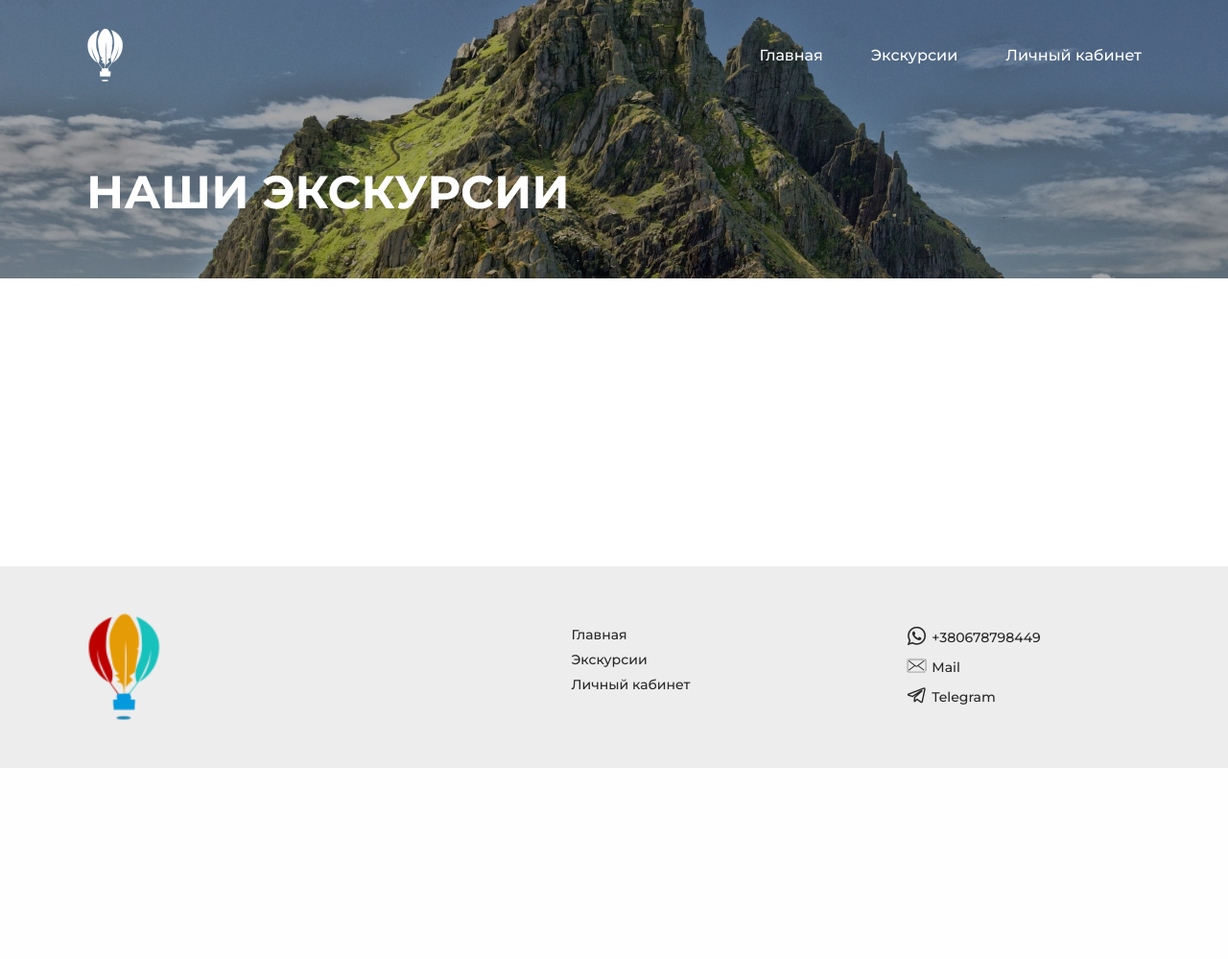
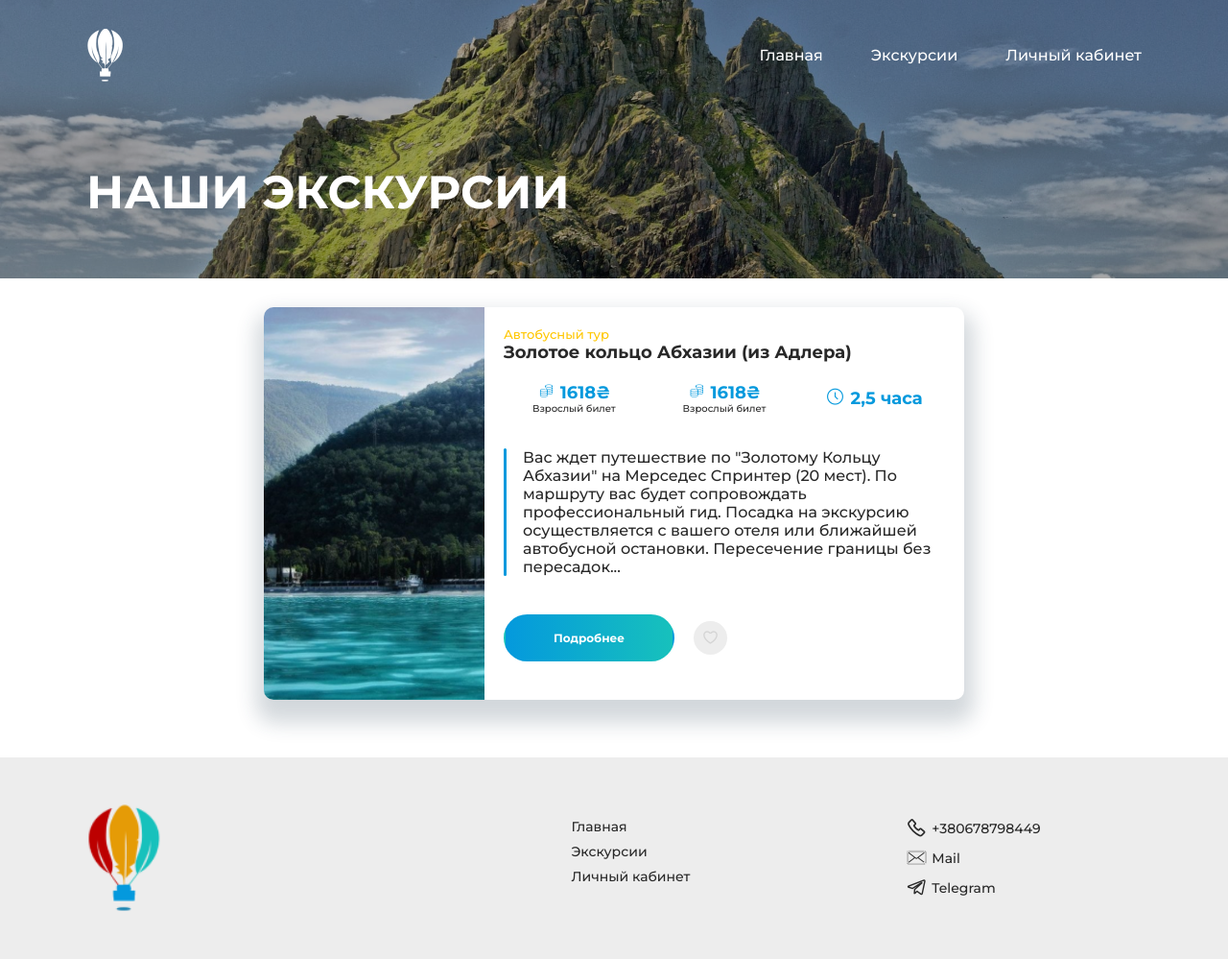
Before and after one commit to Vspominay/tourProject, a PHP site: page / in a window 1280 px wide. Shown: the whole page at 96% size. Before the commit the page ends 800 px from the top, so only its background shows below. Run offline with PHP 8.4, Linux system fonts and the light colour scheme; style sheets or scripts are compiled from the project's sources.

Commit message:
implemented tour card

```diff
--- a/index.php
+++ b/index.php
@@ -10,6 +10,8 @@
     <!-- // components styles -->
     <link rel="stylesheet" href="./styles/title-screen.css">
     <link rel="stylesheet" href="./styles/footer.css">
+    <link rel="stylesheet" href="./styles/card.css">
+    <link rel="stylesheet" href="./styles/button.css">
 
 
 
@@ -24,6 +26,13 @@
         ?>
 
         <main class="main">
+            <div class="container">
+                <div class="row">
+                    <?php
+                    require('./modules/tour-card.php');
+                    ?>
+                </div>
+            </div>
 
         </main>
         <?php
--- a/modules/footer.php
+++ b/modules/footer.php
@@ -12,7 +12,7 @@
                  </ul>
 
                  <ul class="footer__content-contact-items">
-                     <li class="footer__content-item"><span class="icon-whatsup"></span><a href="tel:+380678798449"> +380678798449</a></li>
+                     <li class="footer__content-item"><span class="icon-phone"></span><a href="tel:+380678798449"> +380678798449</a></li>
                      <li class="footer__content-item"><span class="icon-main"></span><a href="mailto:dmytro.horkun@gmail.com"> Mail</a></li>
                      <li class="footer__content-item"><span class="icon-th"></span><a href="https://t.me/dimonchikg"> Telegram</a></li>
                  </ul>
--- /dev/null
+++ b/modules/tour-card.php
@@ -0,0 +1,58 @@
+<div class="col">
+    <div class="col-content">
+        <div class="content-image"></div>
+
+        <div class="content__description">
+            <div class="description-title">
+                <h5>Автобусный тур</h5>
+                <h3>Золотое кольцо Абхазии (из Адлера)</h3>
+            </div>
+
+            <div class="description-price__items">
+                <div class="description-price__item">
+                    <div class="price__item-cost">
+                        <span class="icon-coins"></span>
+                        <span>1618₴</span>
+                    </div>
+                    <div class="price__item-age">
+                        Взрослый билет
+                    </div>
+
+                </div>
+
+                <div class="description-price__item">
+                    <div class="price__item-cost">
+                        <span class="icon-coins"></span>
+                        <span>1618₴</span>
+                    </div>
+                    <div class="price__item-age">
+                        Взрослый билет
+                    </div>
+
+                </div>
+
+                <div class="description-price__item description__during">
+                    <span class="icon-time"></span>
+                    <span> 2,5 часа</span>
+                </div>
+            </div>
+
+
+
+
+            <div class="description__specification">
+                Вас ждет путешествие по "Золотому Кольцу Абхазии" на Мерседес Спринтер (20 мест). По маршруту вас будет сопровождать профессиональный гид. Посадка на экскурсию осуществляется с вашего отеля или ближайшей автобусной остановки. Пересечение границы без пересадок...
+            </div>
+
+            <div class="description__interact">
+                <a href="#" class="btn">
+                    Подробнее
+                </a>
+
+                <a href="#" class="favorite">
+                    <span class="icon-heart"></span>
+                </a>
+            </div>
+        </div>
+    </div>
+</div>
--- /dev/null
+++ b/styles/button.css
@@ -0,0 +1,24 @@
+/*======= COLORS =======*/
+/*======= BORDER =======*/
+.btn {
+  border-radius: 40px;
+  background: -webkit-gradient(linear, left top, right top, from(#0499dd), color-stop(0%, #0499dd), to(#17c1bc));
+  background: linear-gradient(90deg, #0499dd 0%, #0499dd 0%, #17c1bc 100%);
+  padding: 15px 50px;
+  border: 2px solid transparent;
+  font-weight: 700;
+  font-size: 12px;
+  line-height: 15px;
+  color: #fff;
+  -webkit-transition: 0.3s linear all;
+  transition: 0.3s linear all;
+}
+.btn:hover {
+  border: 2px solid #0499DD;
+  background: transparent;
+  color: transparent;
+  -webkit-background-clip: text;
+  background-clip: text;
+  background-image: -webkit-gradient(linear, left top, right top, from(#0499dd), color-stop(0%, #0499dd), to(#17c1bc));
+  background-image: linear-gradient(90deg, #0499dd 0%, #0499dd 0%, #17c1bc 100%);
+}
--- /dev/null
+++ b/styles/button.scss
@@ -0,0 +1,22 @@
+@import './variables.scss';
+
+.btn{
+    border-radius: $btn-radius;
+    background: $gradient;
+    padding: 15px 50px;
+    border: 2px solid transparent;
+    font-weight: 700;
+    font-size: 12px;
+    line-height: 15px;
+    color: #fff;
+    transition: .3s linear all;
+
+    &:hover{
+        border: 2px solid $accent;
+        background: transparent;
+        color: transparent;
+        -webkit-background-clip: text;
+        background-clip: text;
+        background-image: $gradient;
+    }
+}
--- /dev/null
+++ b/styles/card.css
@@ -0,0 +1,165 @@
+/*======= COLORS =======*/
+/*======= BORDER =======*/
+.col {
+  width: 100%;
+  padding: 0 15px;
+  margin-bottom: 30px;
+  display: -webkit-box;
+  display: -ms-flexbox;
+  display: flex;
+  -webkit-box-align: center;
+      -ms-flex-align: center;
+          align-items: center;
+  -webkit-box-pack: center;
+      -ms-flex-pack: center;
+          justify-content: center;
+}
+.col .col-content {
+  overflow: hidden;
+  border-radius: 10px;
+  -webkit-box-shadow: 1px 15px 21px 9px rgba(34, 60, 80, 0.2);
+          box-shadow: 1px 15px 21px 9px rgba(34, 60, 80, 0.2);
+}
+.col .content-image {
+  background-image: url(../images/card-image.png);
+  background-size: cover;
+  background-position: center;
+  width: 100%;
+  min-height: 240px;
+}
+.col .content__description {
+  padding: 20px 20px 40px;
+}
+.col .description-title {
+  margin-bottom: 20px;
+}
+.col .description-price__items {
+  display: -webkit-box;
+  display: -ms-flexbox;
+  display: flex;
+  -webkit-box-align: center;
+      -ms-flex-align: center;
+          align-items: center;
+  -ms-flex-wrap: wrap;
+      flex-wrap: wrap;
+  margin: 0 -5px;
+  margin-bottom: 25px;
+}
+.col .description-price__items .price__item-cost,
+.col .description-price__items .description__during {
+  color: #0499DD;
+  font-size: 18px;
+  line-height: 22px;
+  font-weight: 700;
+}
+.col .description-price__item {
+  width: 50%;
+  display: -webkit-box;
+  display: -ms-flexbox;
+  display: flex;
+  -webkit-box-align: center;
+      -ms-flex-align: center;
+          align-items: center;
+  -webkit-box-pack: center;
+      -ms-flex-pack: center;
+          justify-content: center;
+  -webkit-box-orient: vertical;
+  -webkit-box-direction: normal;
+      -ms-flex-direction: column;
+          flex-direction: column;
+  padding: 0 5px;
+  margin-bottom: 10px;
+}
+.col .description-price__item:last-child {
+  width: 100%;
+  -webkit-box-orient: horizontal;
+  -webkit-box-direction: normal;
+      -ms-flex-direction: row;
+          flex-direction: row;
+}
+.col .description-price__item:last-child .icon-time {
+  margin-right: 7px;
+}
+.col .description-price__item .price__item-age {
+  font-size: 10px;
+  line-height: 12px;
+}
+.col .description__specification {
+  position: relative;
+  padding-left: 20px;
+  margin-bottom: 40px;
+}
+.col .description__specification::before {
+  content: "";
+  position: absolute;
+  background-color: #0499DD;
+  border-radius: 40px;
+  width: 3px;
+  left: 0;
+  top: 0;
+  bottom: 0;
+  display: block;
+}
+.col .description__interact {
+  display: -webkit-box;
+  display: -ms-flexbox;
+  display: flex;
+  -webkit-box-align: center;
+      -ms-flex-align: center;
+          align-items: center;
+}
+.col .favorite {
+  margin-left: 20px;
+  background: #EDEDED;
+  border-radius: 50%;
+  width: 35px;
+  height: 35px;
+  display: -webkit-box;
+  display: -ms-flexbox;
+  display: flex;
+  -webkit-box-align: center;
+      -ms-flex-align: center;
+          align-items: center;
+  -webkit-box-pack: center;
+      -ms-flex-pack: center;
+          justify-content: center;
+  -webkit-transition: 0.2s;
+  transition: 0.2s;
+}
+.col .favorite span[class^=icon] {
+  margin-top: 2px;
+  color: #D4D4D4;
+  -webkit-transition: 0.2s;
+  transition: 0.2s;
+}
+.col .favorite:hover span[class^=icon] {
+  color: #0499DD;
+}
+
+@media (min-width: 420px) {
+  .col .description-price__item {
+    width: 33.333%;
+  }
+  .col .description-price__item:last-child {
+    width: 33.333%;
+  }
+}
+@media (min-width: 768px) {
+  .col {
+    max-width: 600px;
+    margin: 0 auto 30px;
+  }
+  .col-content {
+    display: -webkit-box;
+    display: -ms-flexbox;
+    display: flex;
+  }
+  .col .content-image {
+    min-width: 230px;
+  }
+}
+@media (min-width: 1024px) {
+  .col {
+    max-width: 760px;
+  }
+}
--- /dev/null
+++ b/styles/card.scss
@@ -0,0 +1,154 @@
+@import './variables.scss';
+
+.col {
+    width: 100%;
+    padding: 0 15px;
+    margin-bottom: 30px;
+    display: flex;
+    align-items: center;
+    justify-content: center;
+
+    .col-content{
+        overflow: hidden;
+        border-radius: $input-radius;
+        box-shadow: 1px 15px 21px 9px rgba(34, 60, 80, 0.2);
+    }
+    .content-image{
+        background-image: url(../images/card-image.png);
+        background-size: cover;
+        background-position: center;
+        width: 100%;
+        min-height: 240px;
+    }
+    .content__description{
+        padding: 20px 20px 40px;
+
+
+
+    }
+
+
+    .description{
+        &-title{
+            margin-bottom: 20px;
+        }
+
+        &-price__items{
+            display: flex;
+            align-items: center;
+            flex-wrap: wrap;
+            margin: 0 -5px;
+            margin-bottom: 25px;
+
+            .price__item-cost,
+            .description__during {
+                color: $accent;
+                font-size: 18px;
+                line-height: 22px;
+                font-weight: 700;
+            }
+
+        }
+
+        &-price__item{
+            width: 50%;
+            display: flex;
+            align-items: center;
+            justify-content: center;
+            flex-direction: column;
+            padding: 0 5px;
+            margin-bottom: 10px;
+
+            &:last-child{
+                width: 100%;
+                flex-direction: row;
+                .icon-time{
+                    margin-right: 7px;
+                }
+            }
+
+            .price__item-age{
+                font-size: 10px;
+                line-height: 12px;
+            }
+        }
+
+        &__specification{
+            position: relative;
+            padding-left: 20px;
+            margin-bottom: 40px;
+
+            &::before{
+                content: '';
+                position: absolute;
+                background-color: $accent;
+                border-radius: $btn-radius;
+                width: 3px;
+                left: 0;
+                top: 0;
+                bottom: 0;
+                display: block;
+            }
+        }
+        &__interact{
+            display: flex;
+            align-items: center;
+        }
+    }
+    .favorite {
+        margin-left: 20px;
+        background: #EDEDED;
+        border-radius: 50%;
+        width: 35px;
+        height: 35px;
+        display: flex;
+        align-items: center;
+        justify-content: center;
+        transition: .2s;
+
+        span[class^="icon"] {
+            margin-top: 2px;
+            color: #D4D4D4;
+            transition: .2s;
+        }
+
+        &:hover span[class^="icon"] {
+            color: $accent;
+        }
+    }
+}
+
+@media (min-width: 420px){
+.col {
+    .description{
+        &-price__item {
+            width: 33.333%;
+
+
+            &:last-child {
+                width: 33.333%;
+            }
+        }
+    }
+}
+}
+
+@media (min-width: 768px){
+    .col{
+        max-width: 600px;
+        margin: 0 auto 30px;
+
+        &-content{
+            display: flex;
+        }
+        .content-image{
+            min-width: 230px;
+        }
+    }
+}
+
+@media (min-width: 1024px){
+    .col {
+        max-width: 760px;
+    }
+}
--- a/styles/icon-fonts.css
+++ b/styles/icon-fonts.css
@@ -1,16 +1,17 @@
 @font-face {
     font-family: 'icomoon';
-  src:  url('../fonts/icomoon.eot?x12kup');
-  src:  url('../fonts/icomoon.eot?x12kup#iefix') format('embedded-opentype'),
-    url('../fonts/icomoon.ttf?x12kup') format('truetype'),
-    url('../fonts/icomoon.woff?x12kup') format('woff'),
-    url('../fonts/icomoon.svg?x12kup#icomoon') format('svg');
+    src: url('../fonts/icomoon.eot?d8rgqe');
+    src: url('../fonts/icomoon.eot?d8rgqe#iefix') format('embedded-opentype'),
+        url('../fonts/icomoon.ttf?d8rgqe') format('truetype'),
+        url('../fonts/icomoon.woff?d8rgqe') format('woff'),
+        url('../fonts/icomoon.svg?d8rgqe#icomoon') format('svg');
     font-weight: normal;
     font-style: normal;
     font-display: block;
 }
 
-[class^="icon-"]::before, [class*=" icon-"]::before {
+[class^="icon-"]::before,
+[class*=" icon-"]::before {
     /* use !important to prevent issues with browser extensions that change fonts */
     font-family: 'icomoon' !important;
     font-style: normal;
@@ -24,30 +25,42 @@
     -moz-osx-font-smoothing: grayscale;
 }
 
+.icon-phone:before {
+    content: "\e900";
+}
+
+.icon-time:before {
+    content: "\e909";
+}
+
 .icon-whatsup:before {
     content: "\e901";
 }
+
 .icon-coins:before {
     content: "\e902";
 }
+
 .icon-location:before {
     content: "\e903";
 }
+
 .icon-people:before {
     content: "\e904";
 }
+
 .icon-main:before {
     content: "\e905";
 }
+
 .icon-th:before {
     content: "\e906";
 }
+
 .icon-calendar:before {
     content: "\e907";
 }
+
 .icon-heart:before {
     content: "\e908";
 }
-.icon-search:before {
-  content: "\e900";
-}
--- a/styles/normalize.css
+++ b/styles/normalize.css
@@ -20,6 +20,7 @@ h1,
 h2,
 h3,
 h4,
+h5,
 p,
 ul[class],
 ol[class],
@@ -82,7 +83,7 @@ article > * + * {
   margin-top: 1em;
 }
 a {
-  color: #000;
+  color: #fff;
 }
 
 button {
--- a/styles/style.css
+++ b/styles/style.css
@@ -1 +1 @@
-@import url("https://fonts.googleapis.com/css2?family=Montserrat:wght@500;600;700&display=swap");@import './icon-fonts.css';@import './normalize.css';@import './container.css';h1,h2,h3{font-weight:700}h1{font-size:36px;line-height:44px;color:#fff;text-transform:uppercase}h2{font-size:24px;line-height:29px;color:#0499DD}h3{font-size:18px;line-height:22px;color:#282828}h5{font-weight:500;font-size:13px;line-height:16px;color:#FFC700}@media (min-width:768px){h1{font-size:48px;line-height:59px}}body,html{height:100%}body{font-family:"Montserrat",sans-serif;font-weight:500;overflow-x:hidden;color:#282828;min-height:100vh}.wrapper{position:relative;display:-webkit-box;display:-ms-flexbox;display:flex;-webkit-box-orient:vertical;-webkit-box-direction:normal;-ms-flex-direction:column;flex-direction:column;height:100%}.main{-webkit-box-flex:1;-ms-flex:1 0 auto;flex:1 0 auto}
+@import url("https://fonts.googleapis.com/css2?family=Montserrat:wght@500;600;700&display=swap");@import './icon-fonts.css';@import './normalize.css';@import './container.css';h1,h2,h3{font-weight:700}h1{font-size:36px;line-height:44px;color:#fff;text-transform:uppercase}h2{font-size:24px;line-height:29px;color:#0499DD}h3{font-size:18px;line-height:22px;color:#282828}h5{font-weight:500;font-size:13px;line-height:16px;color:#FFC700}@media (min-width:768px){h1{font-size:48px;line-height:59px}}body,html{height:100%}body{font-family:"Montserrat",sans-serif;font-weight:500;overflow-x:hidden;color:#282828;min-height:100vh}.wrapper{position:relative;display:-webkit-box;display:-ms-flexbox;display:flex;-webkit-box-orient:vertical;-webkit-box-direction:normal;-ms-flex-direction:column;flex-direction:column;height:100%}.main{-webkit-box-flex:1;-ms-flex:1 0 auto;flex:1 0 auto;padding:30px 0}.row{display:-webkit-box;display:-ms-flexbox;display:flex;-ms-flex-wrap:wrap;flex-wrap:wrap}
--- a/styles/style.scss
+++ b/styles/style.scss
@@ -35,4 +35,11 @@ body{
 
 .main{
     flex: 1 0 auto;
+    padding: 30px 0;
 }
+
+.row {
+    display: flex;
+    flex-wrap: wrap;
+    // margin: 0 -15px;
+}
```
Also changed, not shown: fonts/selection.json (+1 -1 lines), fonts/icomoon.ttf, fonts/icomoon.woff, 2 other files. Lines whose indentation alone changed are shown as unchanged.
